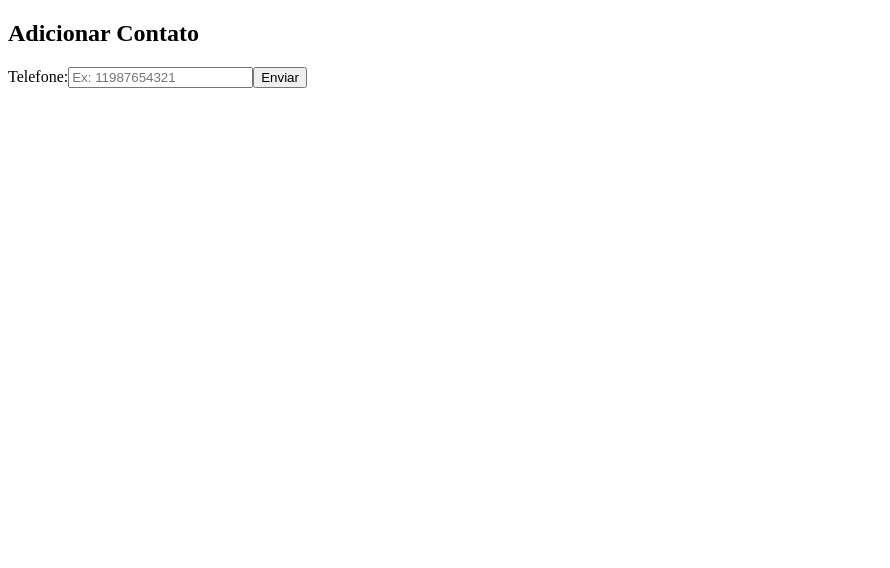
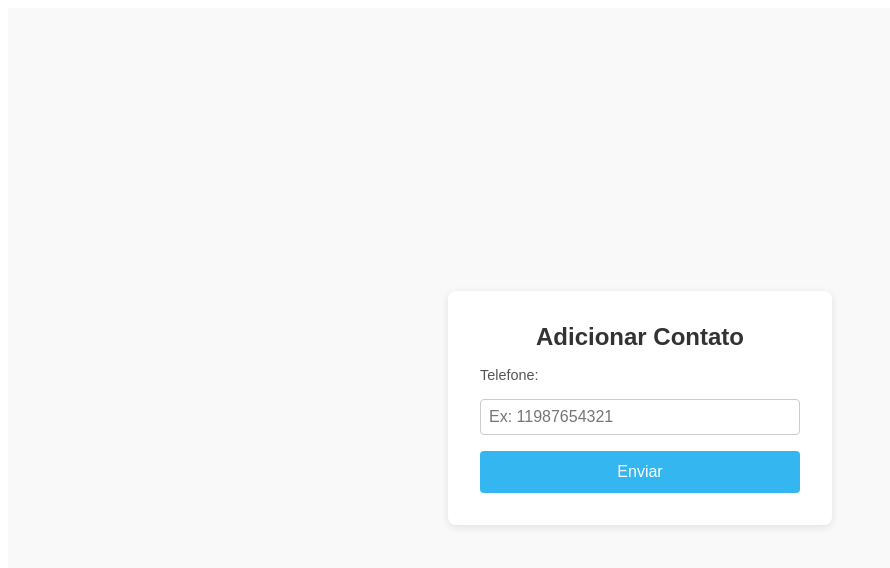
Before and after one commit to insper-tecnologias-web/projeto-3-frontend-tck, a React (Vite) app in the folder whatsapp2/: page /add-contact in a window 1280 px wide. Shown: the top 568 px of the page, without its empty margins (0-890 px from the left). Built offline with nearby package versions, Linux system fonts and the light colour scheme.

Commit message:
css corrigido

```diff
--- a/whatsapp2/src/pages/AddContact.jsx
+++ b/whatsapp2/src/pages/AddContact.jsx
@@ -1,5 +1,6 @@
 import React, { useState } from 'react';
 import { useNavigate } from 'react-router-dom';
+import styled from 'styled-components';
 
 export default function AddContact() {
   const [phone, setPhone] = useState('');
@@ -18,7 +19,7 @@ export default function AddContact() {
 
     try {
       const res = await fetch('http://localhost:8000/api/add-contact/', {
-        method: 'POST',              // ou 'PUT' se seu backend exigir
+        method: 'POST',
         headers: {
           'Content-Type': 'application/json',
           'Authorization': `Token ${token}`,
@@ -39,26 +40,82 @@ export default function AddContact() {
   };
 
   return (
-    <div className="add-contact-page">
-      <h2>Adicionar Contato</h2>
-      <form onSubmit={handleSubmit} className="form">
-        <label htmlFor="phone">Telefone:</label>
-        <input
+    <PageContainer>
+      <FormContainer onSubmit={handleSubmit}>
+        <Title>Adicionar Contato</Title>
+        <Label htmlFor="phone">Telefone:</Label>
+        <Input
           id="phone"
-          type="text"
+          type="tel"
           placeholder="Ex: 11987654321"
           value={phone}
           onChange={(e) => setPhone(e.target.value)}
           required
         />
-        <button type="submit">Enviar</button>
-      </form>
-
-      {message && (
-        <div className={message.type === 'success' ? 'alert success' : 'alert error'}>
-          {message.text}
-        </div>
-      )}
-    </div>
+        <Button type="submit">Enviar</Button>
+        {message && <Alert type={message.type}>{message.text}</Alert>}
+      </FormContainer>
+    </PageContainer>
   );
 }
+
+const PageContainer = styled.div`
+  display: flex;
+  justify-content: center;
+  align-items: center;
+  height: 100vh;
+  background-color: #f9f9f9;
+  font-family: 'Poppins', sans-serif;
+`;
+
+const FormContainer = styled.form`
+  background: #fff;
+  padding: 2rem;
+  border-radius: 8px;
+  box-shadow: 0 2px 8px rgba(0,0,0,0.1);
+  width: 320px;
+  display: flex;
+  flex-direction: column;
+  gap: 1rem;
+`;
+
+const Title = styled.h2`
+  margin: 0;
+  text-align: center;
+  color: #333;
+`;
+
+const Label = styled.label`
+  font-size: 0.9rem;
+  color: #555;
+`;
+
+const Input = styled.input`
+  padding: 0.5rem;
+  font-size: 1rem;
+  border: 1px solid #ccc;
+  border-radius: 4px;
+  outline: none;
+  &:focus { border-color: #34b7f1; }
+`;
+
+const Button = styled.button`
+  padding: 0.75rem;
+  font-size: 1rem;
+  color: #fff;
+  background-color: #34b7f1;
+  border: none;
+  border-radius: 4px;
+  cursor: pointer;
+  &:hover { background-color: #28a0c5; }
+`;
+
+const Alert = styled.div`
+  padding: 0.75rem;
+  border-radius: 4px;
+  color: ${({ type }) => (type === 'success' ? '#155724' : '#721c24')};
+  background-color: ${({ type }) => (type === 'success' ? '#d4edda' : '#f8d7da')};
+  border: 1px solid ${({ type }) => (type === 'success' ? '#c3e6cb' : '#f5c6cb')};
+  text-align: center;
+  font-size: 0.9rem;
+`;
```
